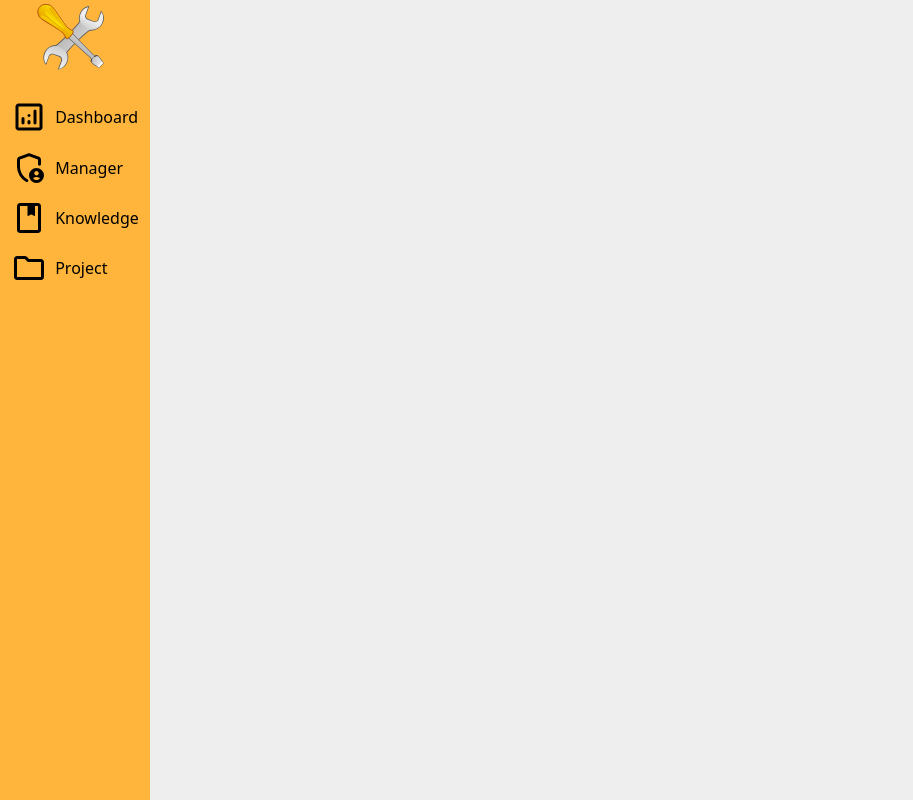
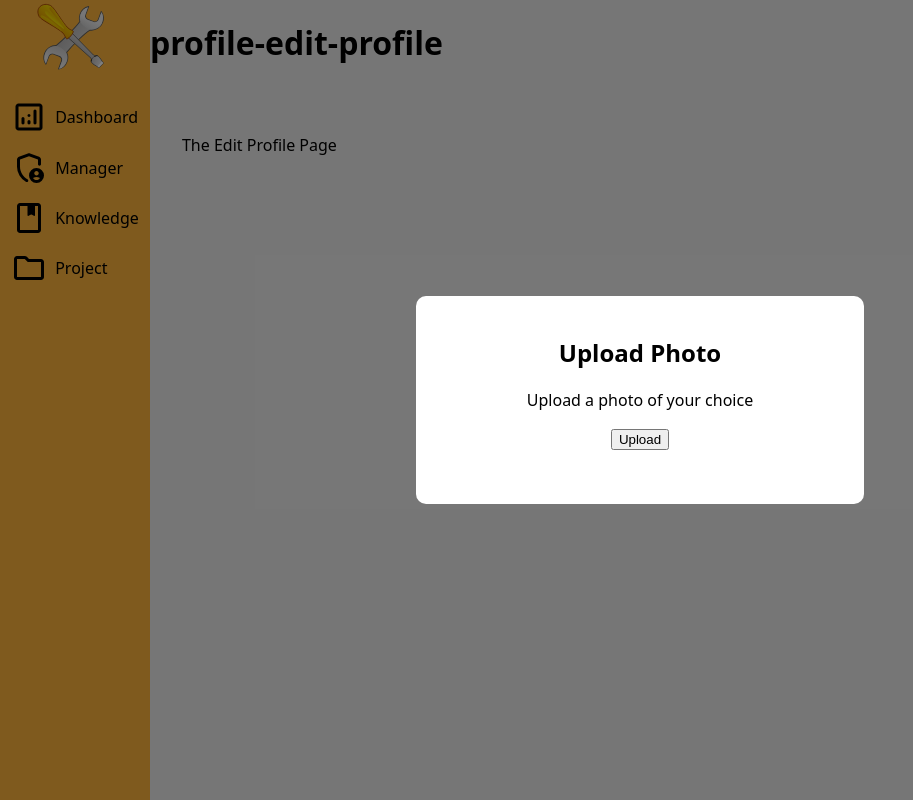
Before and after one commit to lborocs/22cob290-part2-team-07, a Nuxt app: page /profile/edit/profile in a window 1280 px wide. Shown: the whole page, without its empty margins (0-913 px from the left). Built offline with nearby package versions, Linux system fonts and the light colour scheme; no server answers.

Commit message:
Created modal component
created re-usable modal for edit profile page

```diff
--- /dev/null
+++ b/components/modal.vue
@@ -0,0 +1,31 @@
+<script setup></script>
+
+<template>
+	<div class="backdrop">
+		<div class="modal">
+			<slot name="popup-title"></slot>
+			<slot name="popup-text"></slot>
+			<slot name="popup-buttons"></slot>
+		</div>
+	</div>
+</template>
+
+<style scoped lang="scss">
+.modal {
+	width: 28rem;
+	height: 13rem;
+	padding: 1.25rem;
+	margin: 6.25rem auto;
+	background: white;
+	border-radius: 0.625rem;
+	text-align: center;
+}
+.backdrop {
+	top: 0;
+	position: fixed;
+	background: rgba($color: black, $alpha: 0.5);
+	width: 100%;
+	height: 100%;
+	left: 0;
+}
+</style>
--- /dev/null
+++ b/pages/profile/edit/profile.vue
@@ -0,0 +1,28 @@
+<script setup>
+definePageMeta({
+	name: "Profile",
+})
+</script>
+
+<template>
+	<p>The Edit Profile Page</p>
+	<Modal class="align">
+		<template #popup-title>
+			<h2>Upload Photo</h2>
+		</template>
+		<template #popup-text>
+			<p>Upload a photo of your choice</p>
+		</template>
+		<template #popup-buttons>
+			<button>Upload</button>
+		</template>
+	</Modal>
+</template>
+
+<style scoped lang="scss">
+.align {
+	display: flex;
+	align-items: center;
+	justify-content: center;
+}
+</style>
```
